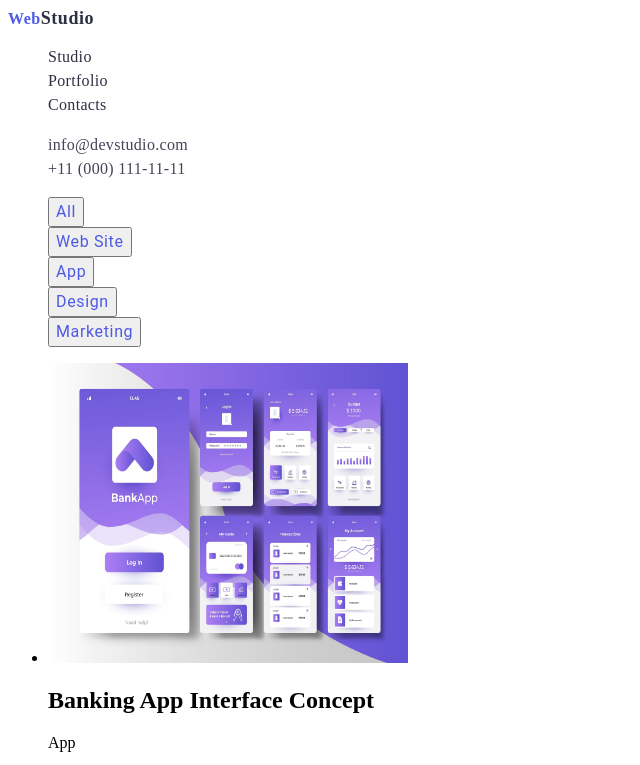
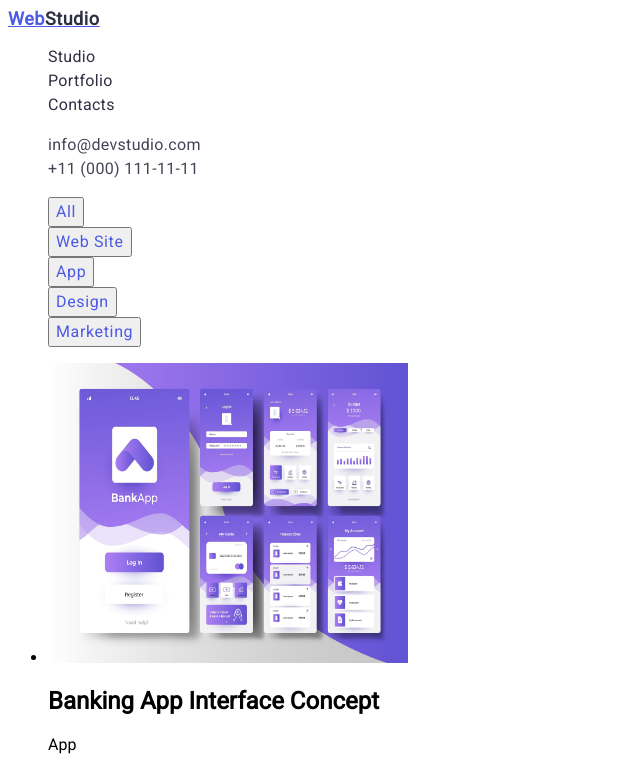
Before and after one commit to Ravehell/goit-markup-hw-02, a plain HTML site: page portfolio.html in a window 1280 px wide. Shown: the top 765 px of the page, without its empty margins (0-640 px from the left). Drawn offline with Linux system fonts and the light colour scheme.

Commit message:
portfolio.html

```diff
--- a/css/style.css
+++ b/css/style.css
@@ -1,3 +1,6 @@
+body{
+    font-family: "Roboto", sans-serif;
+}
 :root{
     --primary-font-: 'Roboto', sans-serif;
     --primary-grey-color: #2E2F42;
@@ -8,11 +11,11 @@
 
 .header-Web{
  color: var(--iris, #4D5AE5);
-  font-size: 16px;
+  font-size: 18px;
 font-style: normal;
 font-weight: 800;
-letter-spacing: 0.54px;
-text-decoration: none;
+letter-spacing: 0.03em;
+line-height: 1.17
 }
 
 .header-Studio{
--- a/css/styles.css
+++ b/css/styles.css
@@ -1,3 +1,6 @@
+body{
+    font-family: "Roboto", sans-serif;
+}
 :root {
     --primary-font: 'Roboto', sans-serif;
     --primary-blue-color: #4D5AE5;
--- a/portfolio.html
+++ b/portfolio.html
@@ -5,6 +5,8 @@
     <meta name="viewport" content="width=device-width, initial-scale=1.0">
     <title>Document</title>
     <link rel="stylesheet" href="./css/style.css">
+    <link href="https://fonts.googleapis.com/css2?family=Montserrat:wght@400;700&family=Roboto&display=swap" rel="stylesheet">
+    <link href="https://fonts.googleapis.com/css2?family=Montserrat:wght@400;700&family=Raleway&family=Roboto&display=swap" rel="stylesheet">
 </head>
 <body>
 
```
Also changed, not shown: index.html (+2 -0 lines).
